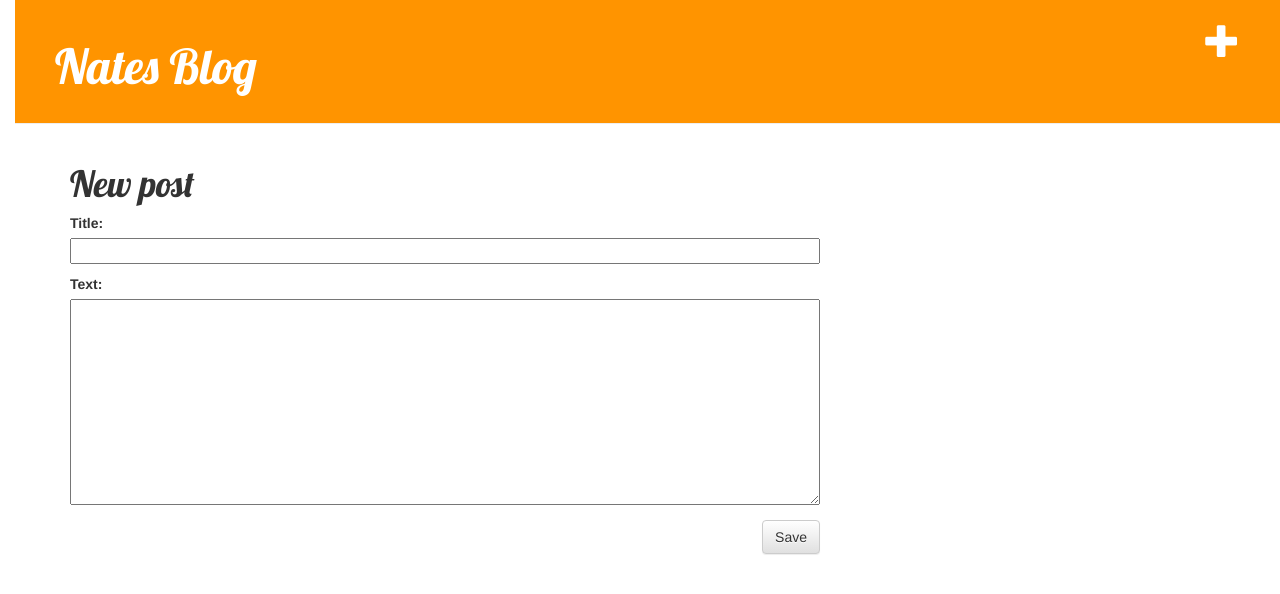
After one commit to NMartin11/YourAverageHuman, a Django app: page /post/new/ in a window 1280 px wide. The commit adds this page. Shown: the top 594 px of the page. Run offline with Django 3.2, Linux system fonts and the light colour scheme; some libraries are stand-ins or nearby versions.

Commit message:
got post form working

```diff
--- /dev/null
+++ b/Website/blog/forms.py
@@ -0,0 +1,10 @@
+from django import forms
+
+from .models import Post
+
+
+class PostForm(forms.ModelForm):
+
+    class Meta:
+        model = Post
+        fields = ('title', 'text',)
--- a/Website/blog/templates/blog/base.html
+++ b/Website/blog/templates/blog/base.html
@@ -2,16 +2,17 @@
 {% load staticfiles %}
 <html lang="en">
 <head>
+    <title>Nathan's Blog</title>
     <link rel="stylesheet" href="//maxcdn.bootstrapcdn.com/bootstrap/3.2.0/css/bootstrap.min.css"/>
     <link rel="stylesheet" href="//maxcdn.bootstrapcdn.com/bootstrap/3.2.0/css/bootstrap-theme.min.css"/>
     <link href="//fonts.googleapis.com/css?family=Lobster&subset=latin,latin-ext" rel="stylesheet" type="text/css">
     <link rel="stylesheet" href="{% static 'css/blog.css' %}">
     <meta charset="UTF-8">
-    <title>Nathan's Blog</title>
 </head>
 <body>
 
     <div class="page-header">
+        <a href="{% url 'post_new' %}" class="top-menu"><span class="glyphicon glyphicon-plus"></span></a>
         <h1><a href="/">Nates Blog</a></h1>
     </div>
 
--- /dev/null
+++ b/Website/blog/templates/blog/post_edit.html
@@ -0,0 +1,9 @@
+{% extends 'blog/base.html' %}
+
+{% block post %}
+    <h1>New post</h1>
+    <form method="POST" class="post-form">{% csrf_token %}
+        {{ form.as_p }}
+        <button type="submit" class="save btn btn-default">Save</button>
+    </form>
+{% endblock %}
--- a/Website/blog/templates/blog/post_list.html
+++ b/Website/blog/templates/blog/post_list.html
@@ -1,4 +1,5 @@
 {% extends 'blog/base.html' %}
+
     {% block post %}
         {% for post in posts %}
         <div class="post">
@@ -10,4 +11,5 @@
             <p>{{ post.text | linebreaksbr }}</p>
         </div>
     {% endfor %}
+
 {% endblock %}
--- a/Website/blog/urls.py
+++ b/Website/blog/urls.py
@@ -5,4 +5,5 @@ from . import views
 urlpatterns = [
     url(r'^$', views.post_list, name='post_list'),
     url(r'^post/(?P<pk>\d+)/$', views.post_detail, name='post_detail'),
+    url(r'^post/new/$', views.post_new, name='post_new'),
 ]
--- a/Website/blog/views.py
+++ b/Website/blog/views.py
@@ -1,7 +1,9 @@
 from django.shortcuts import render
 from django.utils import timezone
 from .models import Post
-from django.shortcuts import render, get_object_or_404
+from django.shortcuts import render, get_object_or_404, redirect
+from .forms import PostForm
+
 
 # Create your views here.
 
@@ -14,3 +16,17 @@ def post_list(request):
 def post_detail(request, pk):
     posts = get_object_or_404(Post, pk=pk)
     return render(request, 'blog/post_detail.html', {'post': posts})
+
+
+def post_new(request):
+    if request.method == "POST":
+        form = PostForm(request.POST)
+        if form.is_valid():
+            post = form.save(commit=False)
+            post.author = request.user
+            post.published_date = timezone.now()
+            post.save()
+            return redirect('post_detail', pk=post.pk)
+    else:
+        form = PostForm()
+    return render(request, 'blog/post_edit.html', {'form': form})
```
Also changed, not shown: Website/db.sqlite3.
